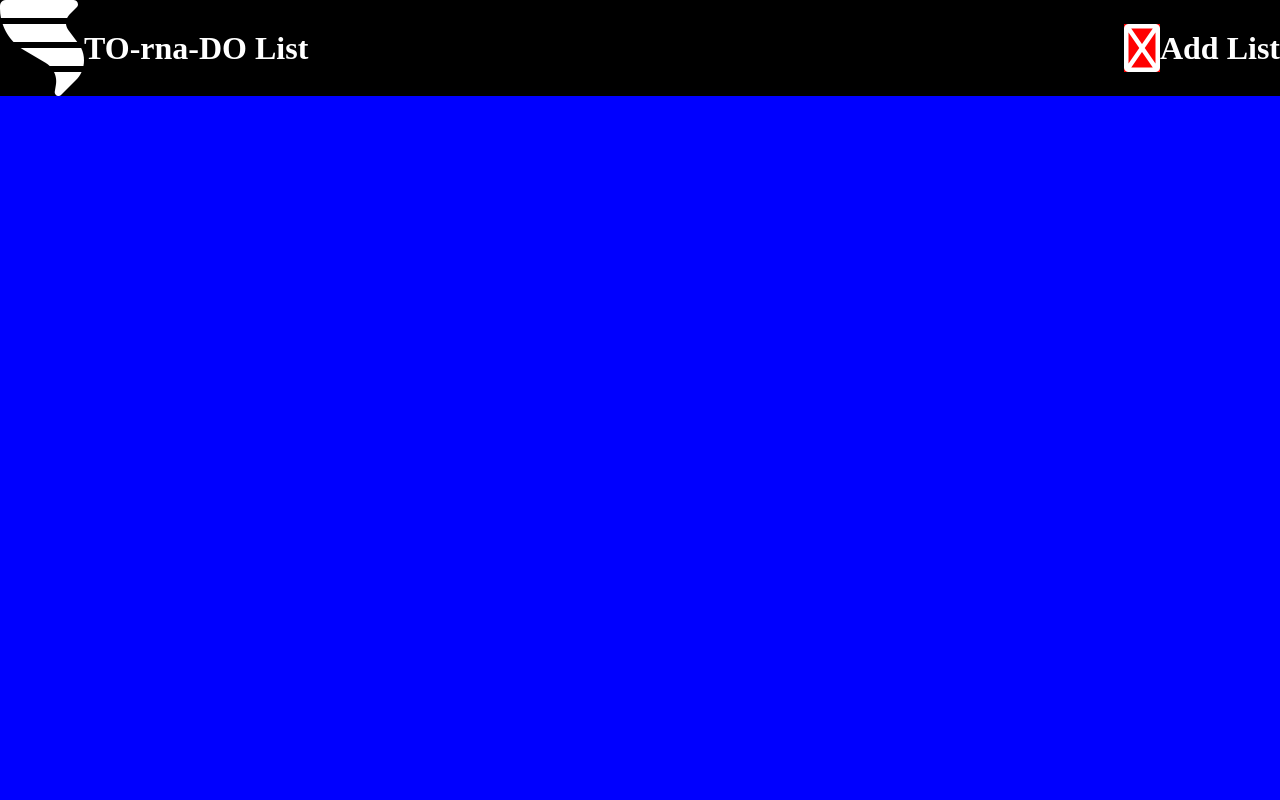
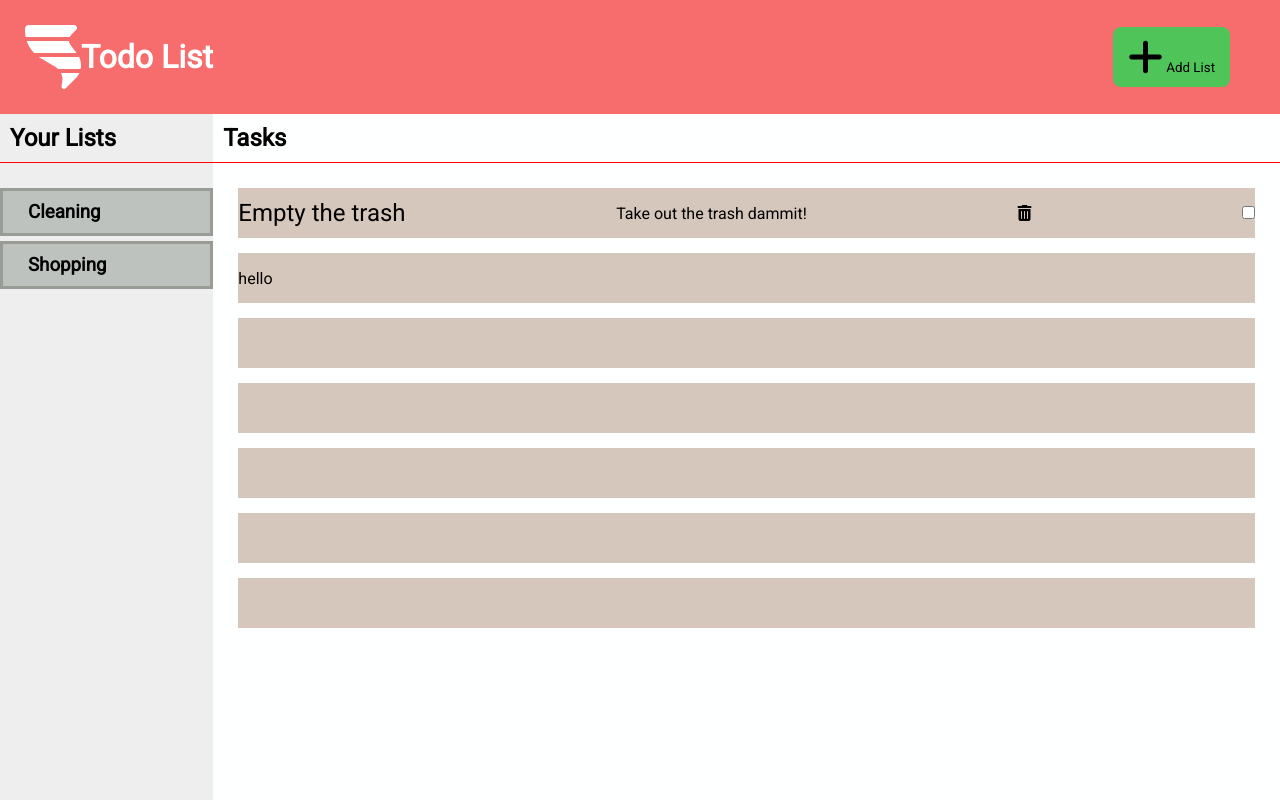
Before and after one commit to Nudd3/todo-list, a website built with webpack: page dist/index.html in a window 1280 px wide. Built offline with Linux system fonts and the light colour scheme.

Commit message:
created Todo module

```diff
--- a/src/index.js
+++ b/src/index.js
@@ -1 +1,4 @@
 import './styles.css'
+import {hello} from './modules/ui'
+
+hello();
--- /dev/null
+++ b/src/modules/task.js
@@ -0,0 +1,12 @@
+export default class Todo {
+  constructor(title, description, priority, dueDate) {
+    this.title = title;
+    this.description = description;
+    this.priority = priority;
+    this.dueDate = dueDate;
+  }
+
+  testFunction(){
+    console.log('Hello from a task with name' + this.name);
+  }
+}
--- /dev/null
+++ b/src/modules/ui.js
@@ -0,0 +1,5 @@
+import Task from './task.js'
+
+export default class UI {
+
+}
--- a/src/styles.css
+++ b/src/styles.css
@@ -1,17 +1,32 @@
+@import url('https://fonts.googleapis.com/css2?family=Roboto&display=swap');
+
 * {
   margin: 0;
   padding: 0;
+  font-family: 'Roboto', sans-serif;
 }
-
+html, body {
+  margin: 0;
+  min-height: 100%;
+  height: 100%;
+  width: 100%;
+}
 body {
   background-color: blue;
+
+  display: grid;
+  grid-template-rows: 1fr 6fr;
+
 }
 
 .header {
+  grid-row: 1 / 2;
   display: flex;
   justify-content: space-between;
-  background-color: black;
+  background-color: #F76C6C;
+
   color: white;
+  padding: 0 25px;
 }
 
 .logo-section, .new-list-section {
@@ -19,3 +34,73 @@ body {
   align-items: center;
   justify-content: center;
 }
+
+.new-list-section {
+}
+
+button {
+  border: none;
+  border-radius: 8px;
+  background-color: #4fc459;
+  margin: 15px 25px;
+  padding: 10px 15px;
+}
+
+.main {
+  display: grid;
+  grid-template-columns: 1fr 5fr;
+}
+
+.nav {
+  background-color: #eeeeee;
+  display: flex;
+  flex-direction: column;
+  gap: 25px;
+}
+
+.section-title {
+  padding: 10px 0 10px 10px;
+  border-bottom: 1px solid red;
+}
+
+.lists {
+  display: flex;
+  flex-direction: column;
+  gap: 5px;
+  z-index: 2;
+}
+
+.list {
+  border: 3px solid #989C94;
+  padding: 10px 25px;
+  background-color: #BDC2BF;
+}
+
+.list:hover {
+  background-color: #9f9f9f;
+}
+
+.content {
+  background-color: #feffff;
+}
+
+.list-tasks {
+  padding: 25px;
+  display: flex;
+  flex-direction: column;
+  flex-wrap: wrap;
+  gap: 15px;
+}
+
+.task {
+  width: 100%;
+  height: 50px;
+  background-color: #D5C7BC;
+  display: flex;
+  align-items: center;
+  justify-content: space-between;
+}
+
+.task-title {
+  font-size: 1.5rem;
+}
```
Also changed, not shown: dist/index.html, dist/main.js.
